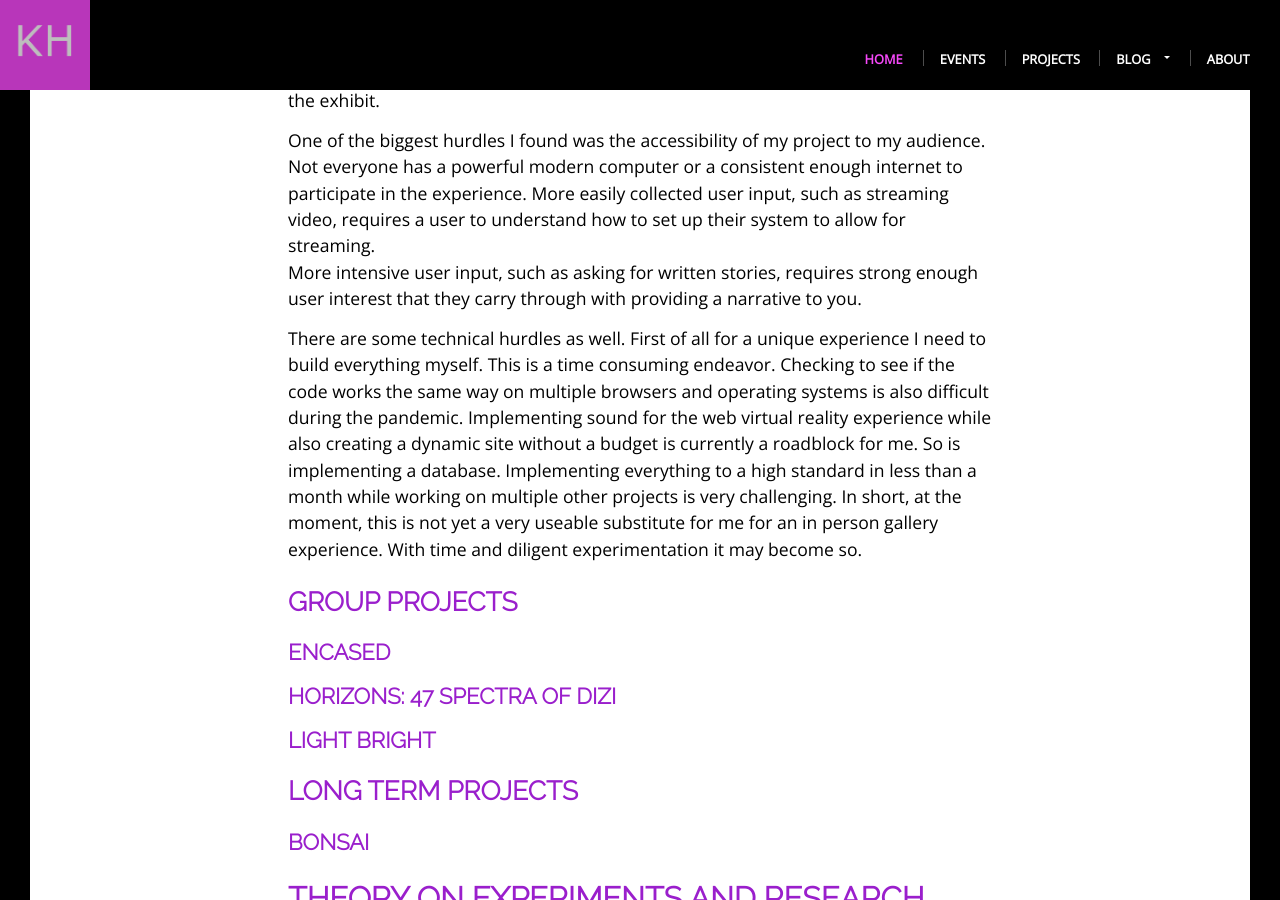
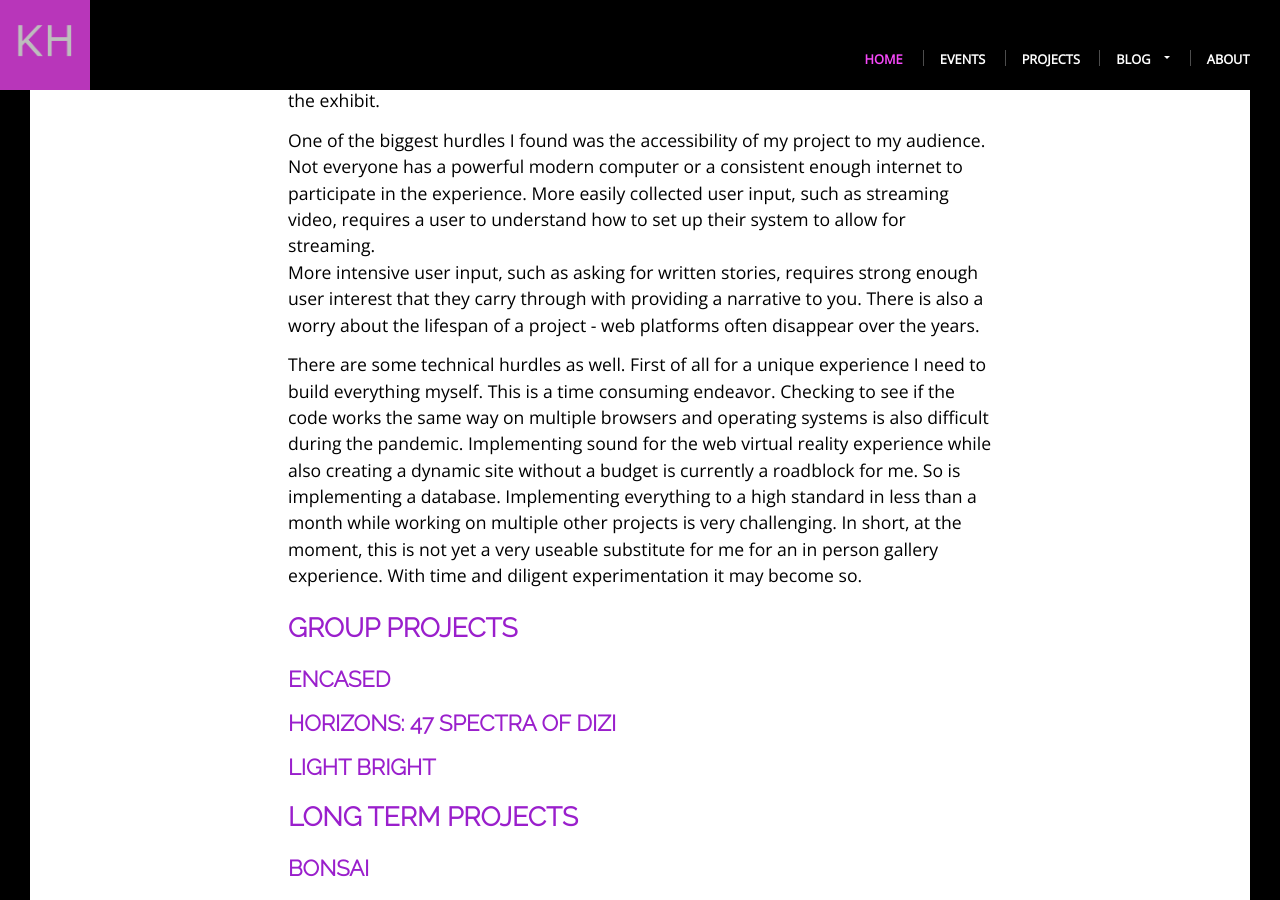
Before and after one commit to khoeger/khoeger.github.io, a Jekyll site: the page built from _posts/2021-01-20-artistic-research-web-vr-collaborations.md, in a window 1280 px wide and 900 px high, scrolled down 4408 px. Built offline with Jekyll 4.4.1, drawn with Linux system fonts in a browser that asks for light colours.

Commit message:
Add more explanation of problems with Web VR

```diff
--- a/_posts/2021-01-20-artistic-research-web-vr-collaborations.md
+++ b/_posts/2021-01-20-artistic-research-web-vr-collaborations.md
@@ -81,6 +81,7 @@ One of the biggest hurdles I found was the accessibility of my project to my aud
 Not everyone has a powerful modern computer or a consistent enough internet to participate in the experience.
 More easily collected user input, such as streaming video, requires a user to understand how to set up their system to allow for streaming.
 More intensive user input, such as asking for written stories, requires strong enough user interest that they carry through with providing a narrative to you.
+There is also a worry about the lifespan of a project - web platforms often disappear over the years.
 
 There are some technical hurdles as well.
 First of all for a unique experience I need to build everything myself.
```
